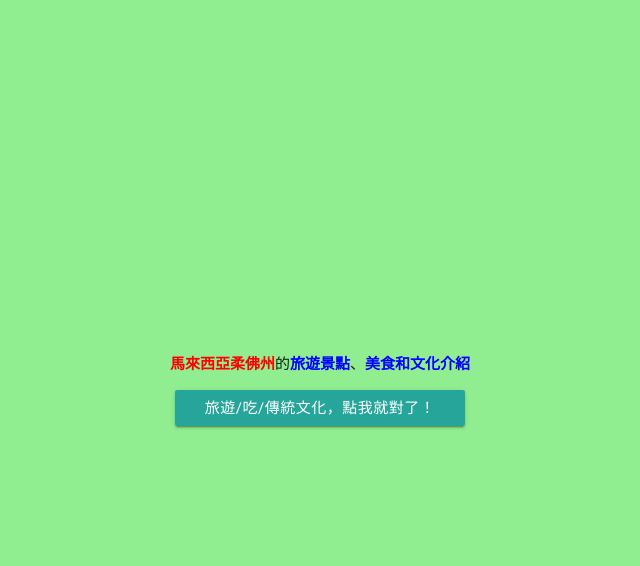
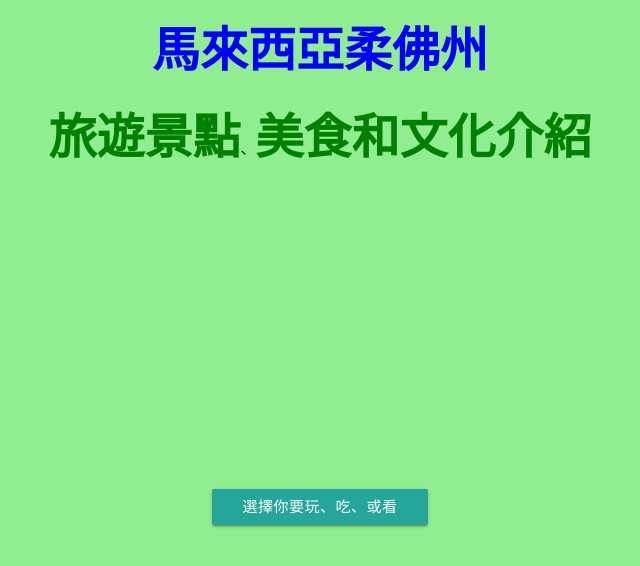
Before and after one commit to JXsoh/report, a plain HTML site: page index.html in a window 1280 px wide. Shown: the whole page, without its empty margins (320-960 px from the left). Drawn offline with nearby package versions, Linux system fonts and the light colour scheme.

Commit message:
Add files via upload

```diff
--- a/index.html
+++ b/index.html
@@ -16,7 +16,8 @@
       <script type="text/javascript" src="js/materialize.min.js"></script>
 
 	<div align="center">
-	<p><br></p>
+	 <p><b><font size="25" color="blue">馬來西亞柔佛州</font></b></p>
+	 <p><b><font size="15" color="green">旅遊景點</font></b>、<b><font size="15" color="green">美食和文化介紹</font></b><br></p>
 	 <p><br></p>
 	 <p><br></p>
 	 <p><br></p>
@@ -25,9 +26,8 @@
 	 <p><br></p>
 	 <p><br></p>
 	 <p><br></p>
-	 <p><b><font color="red">馬來西亞柔佛州</font></b>的<b><font color="blue">旅遊景點</font></b>、<b><font color="blue">美食和文化介紹</font></b><br></p>
 	 <!-- Dropdown Trigger -->
-	  <a class='dropdown-button btn' href='#' data-activates='dropdown1'>旅遊/吃/傳統文化，點我就對了！</a>
+	  <a class='dropdown-button btn' href='#' data-activates='dropdown1'>選擇你要玩、吃、或看</a>
 
 	  <!-- Dropdown Structure -->
 	  <ul id='dropdown1' class='dropdown-content'>
```
